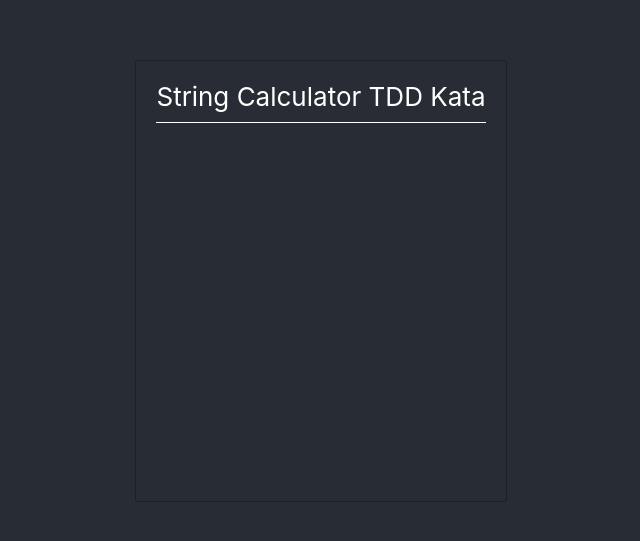
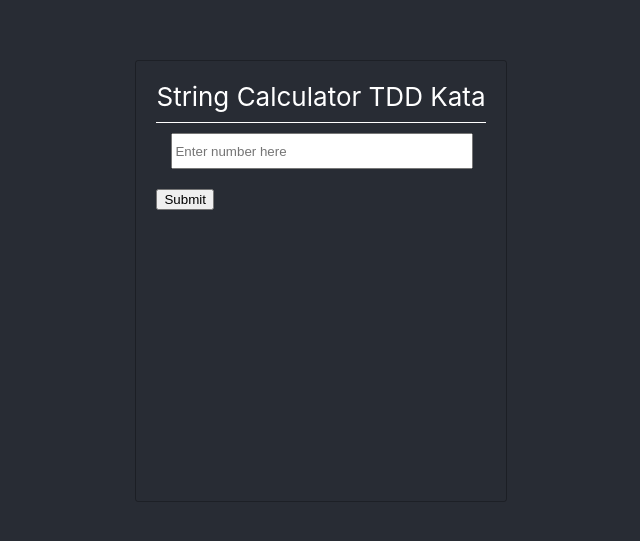
Before and after one commit to hirk09/string-calculator-tdd-kata, a React (Create React App) app: page / in a window 1280 px wide. Shown: the part 119-660 px from the top of the page, without its empty margins (319-959 px from the left). Built offline with nearby package versions, Linux system fonts and the light colour scheme.

Commit message:
implementeed input field with button

```diff
--- a/src/App.css
+++ b/src/App.css
@@ -21,3 +21,9 @@
     padding-bottom: 10px;
     border-bottom: 1px solid;
 }
+
+.input-field{
+    width: calc(100% - 36px);
+    height: 30px;
+    margin: 10px 15px;
+}
--- a/src/App.js
+++ b/src/App.js
@@ -1,10 +1,26 @@
+import { useState } from 'react';
 import './App.css';
 
 function App() {
+  const [text, setText] = useState(''); // Storing input data
+
+  const handleSubmit = () => {} // Handle value after submiting input text
+
   return (
     <div className="app">
       <div className='conatiner'>
       <div className='title'>String Calculator TDD Kata</div>
+      <form onSubmit={handleSubmit}>
+                <input
+                    value={text}
+                    onChange={(e) => setText(e.target.value)}
+                    rows="4"
+                    className='input-field'
+                    placeholder="Enter number here"
+                />
+                <br />
+                <button type="submit">Submit</button>
+            </form>
       </div>
     </div>
   );
```
